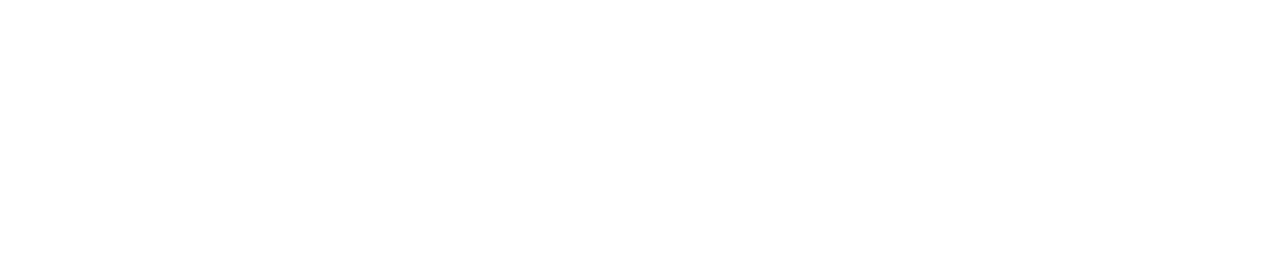
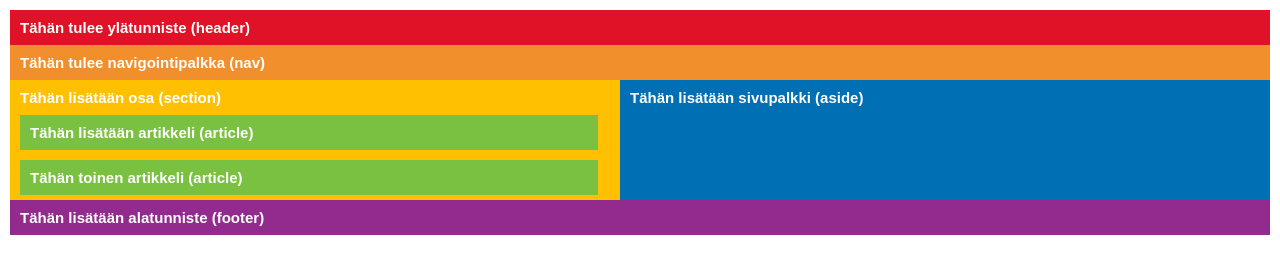
Before and after one commit to AyeshaSeemab93/04-harjoitus, a plain HTML site: page index.html in a window 1280 px wide. Drawn offline with Linux system fonts and the light colour scheme.

Commit message:
half modified

```diff
--- a/index.html
+++ b/index.html
@@ -5,10 +5,31 @@
     <meta http-equiv="X-UA-Compatible" content="IE=edge">
     <meta name="viewport" content="width=device-width, initial-scale=1.0">
     <title>Document</title>
+    <link rel="stylesheet" href="reset.css">
     <link rel="stylesheet" href="layout.css">
-    <link rel="stylesheet" href="reset.css">
 </head>
+
 <body>
+    <div>
+    <header>
+       <p>Tähän tulee ylätunniste (header)</p>
+    </header>
+    <nav>
+        <p>Tähän tulee navigointipalkka (nav)</p>
+    </nav>
+    <aside>
+        <p class="aside">Tähän lisätään sivupalkki (aside)</p>
+     </aside>
+        <section>
 
+            <p class="sec">Tähän lisätään osa (section)</p>
+
+           <article><p>Tähän lisätään artikkeli (article)</p> </article>
+
+           <article><p >Tähän toinen artikkeli (article)</p> </article>
+        </section>
+
+    <footer><p>Tähän lisätään alatunniste (footer)</p> </footer>
+</div>
 </body>
 </html>
--- a/layout.css
+++ b/layout.css
@@ -0,0 +1,57 @@
+html
+{
+    font-size: 62.5%;
+}
+body
+{
+    font-family: Arial, Helvetica, sans-serif;
+
+}
+div{
+    margin-block-end: 1rem;
+    color: white;
+    font-size: 1.5rem;
+    font-weight: 700;
+    padding: 1rem;
+
+}
+div > * {
+    padding: 1rem;
+}
+header{
+    background-color: #DF1227;
+
+}
+nav{
+    background-color: #F28F2D;
+}
+section
+{
+    background-color: #FEC000;
+    padding: rem;
+    margin: 0;
+    display: block;
+    height: 10rem;
+}
+
+
+article{
+
+    background-color: #7AC141;
+    padding: 1rem;
+    margin-top: 1rem;
+    width: 45%;
+}
+aside{
+    background-color: #016FB4;
+    float: right;
+   padding: 1rem;
+   float: right;
+   width: 50%;
+   padding-bottom:9.5rem;
+}
+footer{
+    clear: both; /*to keep footer always below both floats*/
+    background-color: #932B8E;
+
+}
```
Also changed, not shown: images/semanttiset-tagit.png (added).
